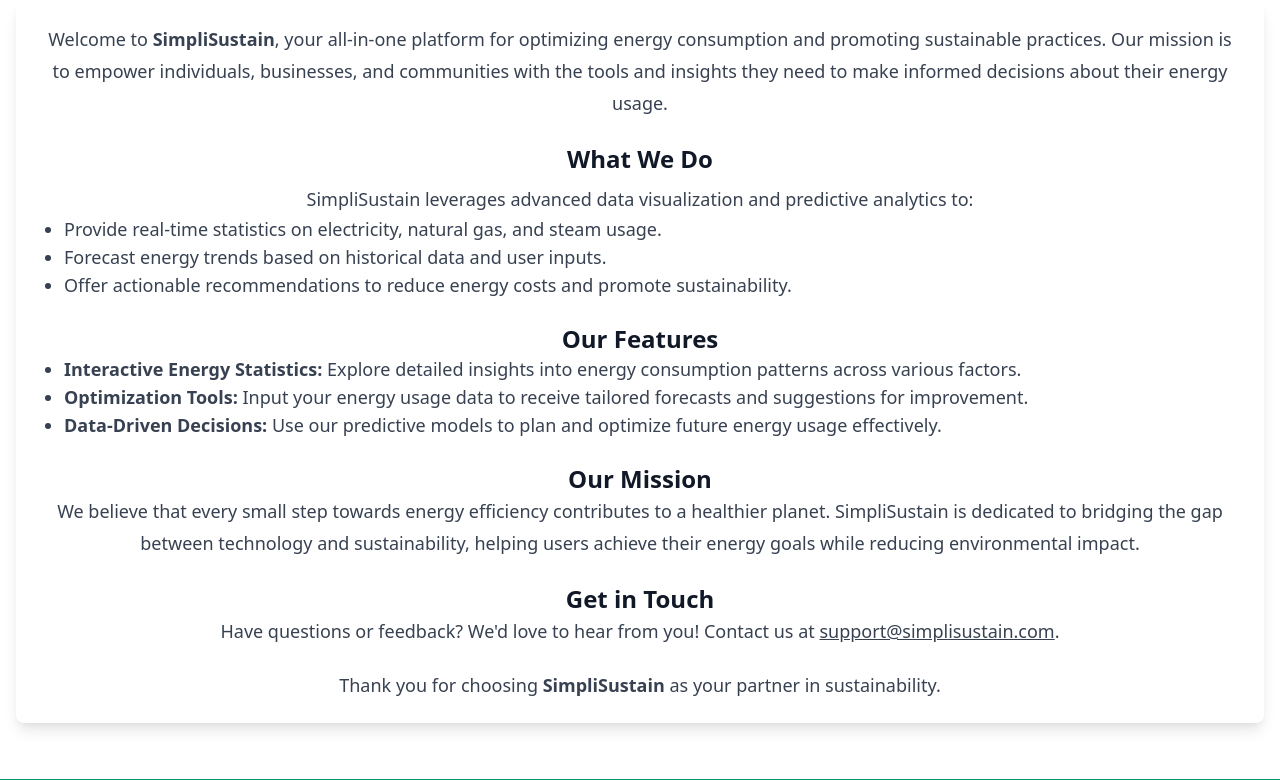
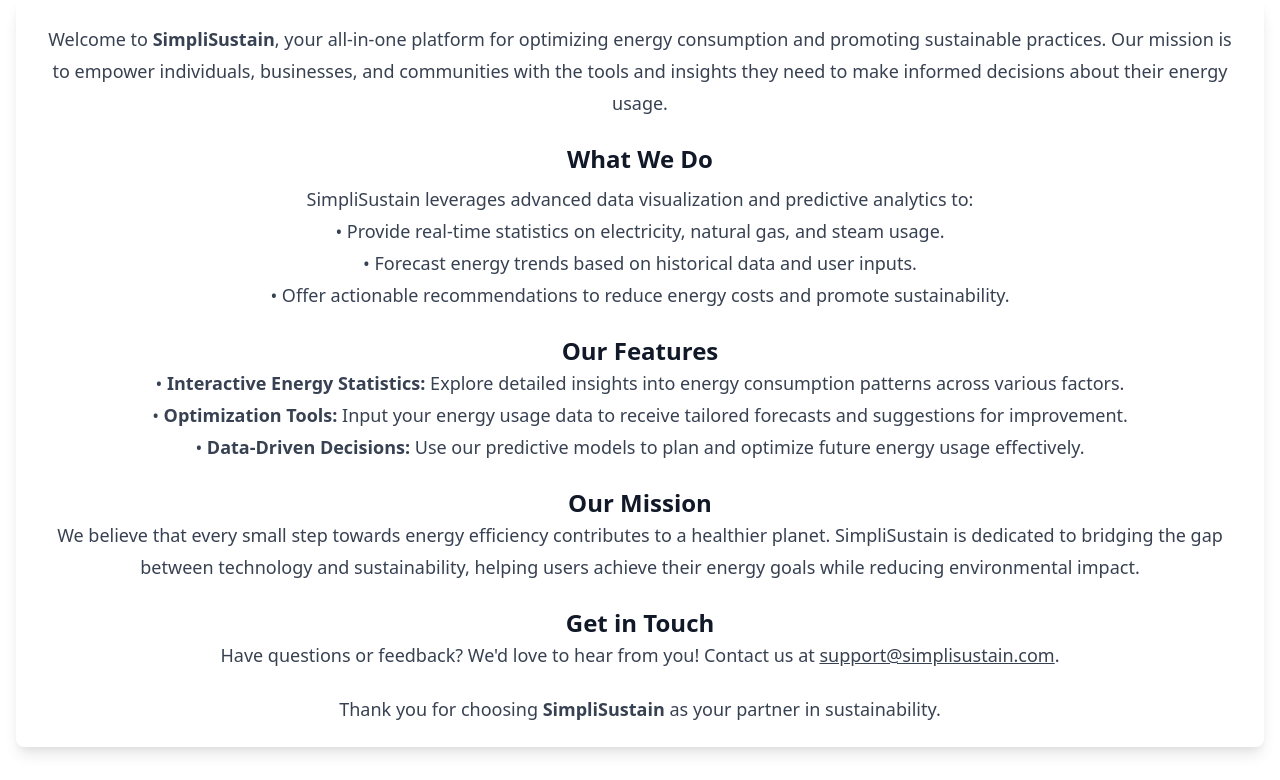
Before and after one commit to SaptiSD/Tamuhack_25_new, a Flask app: page /about in a window 1280 px wide. Shown: the part 185-965 px from the top of the page. Run offline with Flask 3, Linux system fonts and the light colour scheme.

Commit message:
stats text

```diff
--- a/templates/about.html
+++ b/templates/about.html
@@ -13,18 +13,14 @@
         <p class="text-lg text-gray-700 leading-8 mt-2">
             SimpliSustain leverages advanced data visualization and predictive analytics to:
         </p>
-        <ul class="list-disc pl-6 text-left text-lg text-gray-700">
-            <li>Provide real-time statistics on electricity, natural gas, and steam usage.</li>
-            <li>Forecast energy trends based on historical data and user inputs.</li>
-            <li>Offer actionable recommendations to reduce energy costs and promote sustainability.</li>
-        </ul>
+        <p class="text-lg text-gray-700 leading-8"> • Provide real-time statistics on electricity, natural gas, and steam usage.</p>
+        <p class="text-lg text-gray-700 leading-8"> • Forecast energy trends based on historical data and user inputs.</p>
+        <p class="text-lg text-gray-700 leading-8"> • Offer actionable recommendations to reduce energy costs and promote sustainability.</p>
 
         <h2 class="text-2xl font-bold text-[#71A300] mt-6">Our Features</h2>
-        <ul class="list-disc pl-6 text-left text-lg text-gray-700">
-            <li><strong>Interactive Energy Statistics:</strong> Explore detailed insights into energy consumption patterns across various factors.</li>
-            <li><strong>Optimization Tools:</strong> Input your energy usage data to receive tailored forecasts and suggestions for improvement.</li>
-            <li><strong>Data-Driven Decisions:</strong> Use our predictive models to plan and optimize future energy usage effectively.</li>
-        </ul>
+        <p class="text-lg text-gray-700 leading-8"> • <strong>Interactive Energy Statistics:</strong> Explore detailed insights into energy consumption patterns across various factors.</p>
+        <p class="text-lg text-gray-700 leading-8"> • <strong>Optimization Tools:</strong> Input your energy usage data to receive tailored forecasts and suggestions for improvement.</p>
+        <p class="text-lg text-gray-700 leading-8"> • <strong>Data-Driven Decisions:</strong> Use our predictive models to plan and optimize future energy usage effectively.</p>
 
         <h2 class="text-2xl font-bold text-[#71A300] mt-6">Our Mission</h2>
         <p class="text-lg text-gray-700 leading-8">
```
Also changed, not shown: templates/statistics.html (+16 -0 lines).
